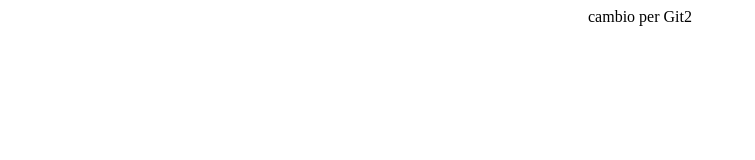
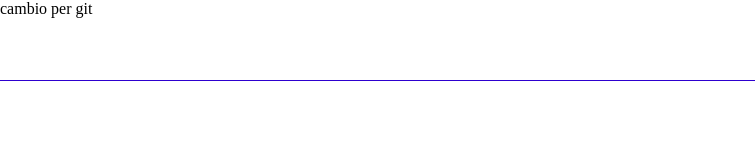
Before and after one commit to Dariosz-hub/dariosz.github.it, a plain HTML site: page index.html in a window 1280 px wide. Shown: the whole page, without its empty margins (0-755 px from the left). Drawn offline with Linux system fonts and the light colour scheme.

Commit message:
send to github

```diff
--- a/index.html
+++ b/index.html
@@ -1,10 +1,13 @@
 <!DOCTYPE html>
-<html lang="it" dir="ltr">
-  <head>
-    <meta charset="utf-8">
-    <title>Il Blog di Dariosz</title>
-  </head>
-  <body>
-    <center>cambio per Git2</center>
-  </body>
+<html lang="it">
+<head>
+  <meta charset="UTF-8">
+  <meta http-equiv="X-UA-Compatible" content="IE=edge">
+  <meta name="viewport" content="width=device-width, initial-scale=1.0">
+  <title>Il Sito di Darios</title>
+  <link rel="stylesheet" href="css/style.min.css">
+</head>
+<body>
+  <header>cambio per git</header>
+</body>
 </html>
--- /dev/null
+++ b/scss/_generic.scss
@@ -0,0 +1,3 @@
+body {
+    margin: 0;
+}
--- /dev/null
+++ b/scss/_header.scss
@@ -0,0 +1,5 @@
+header {
+    width: 100%;
+    height: 80px;
+    border-bottom: 1px solid rgb(45, 0, 207);
+}
--- /dev/null
+++ b/scss/style.scss
@@ -0,0 +1,2 @@
+@import 'generic.scss';
+@import 'header.scss';
```
Also changed, not shown: css/style.css (added), css/style.min.css (added), 1 other file.
